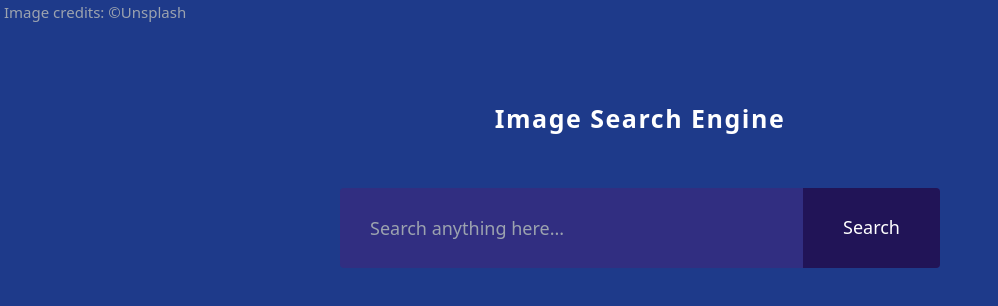
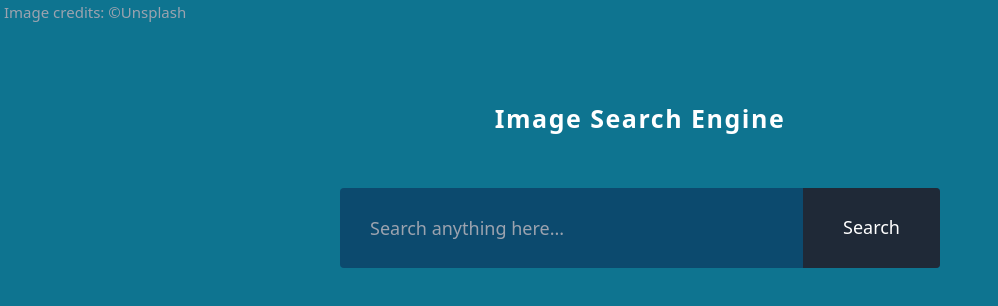
Before and after one commit to SM-GIT-HUB/Image-search, a plain HTML site: page index.html in a window 1280 px wide. Shown: the whole page, without its empty margins (0-998 px from the left). Drawn offline with nearby package versions, Linux system fonts and the light colour scheme.

Commit message:
fixed bugs and colors

```diff
--- a/index.html
+++ b/index.html
@@ -6,20 +6,20 @@
     <title>Mini Search Engine</title>
     <script src="https://cdn.tailwindcss.com"></script>
 </head>
-<body class="bg-blue-900 text-white">
+<body class="bg-cyan-700 text-white">
 
     <h2 class="fixed top-[1px] left-[4px] text-[15px] text-gray-400">Image credits: &copyUnsplash</h2>
 
     <h1 class="text-center m-[100px_auto_50px] font-bold text-[25px] tracking-[1.5px]">Image Search Engine</h1>
 
-    <form id="searchForm" action="" class="w-[90%] max-w-[600px] m-auto h-[60px] md:h-[80px] flex items-center bg-indigo-900 rounded-[4px]">
+    <form id="searchForm" action="" class="w-[90%] max-w-[600px] m-auto h-[60px] md:h-[80px] flex items-center bg-sky-900 rounded-[4px]">
         <input id="searchBox" type="text" placeholder="Search anything here..." class="bg-transparent h-full flex-[1] border-[0] outline-[0] px-[20px] md:px-[30px] text-[18px]">
-        <button id="searchButton" class="h-[100%] px-[20px] md:px-[40px] bg-[#211457] text-[16px] md:text-[18px] rounded-r-[4px] hover:shadow-[-1px_0px_5px_rgba(0,0,0,0.3)] transition-all duration-[0.1s]">Search</button>
+        <button id="searchButton" class="h-[100%] px-[20px] md:px-[40px] bg-gray-800 text-[16px] md:text-[18px] rounded-r-[4px] hover:shadow-[-1px_0px_5px_rgba(0,0,0,0.3)] transition-all duration-[0.1s]">Search</button>
     </form>
 
     <div id="searchResult" class="w-[80%] m-[50px_auto_20px] md:m-[80px_auto_50px] grid grid-cols-2 md:grid-cols-3 gap-[20px] md:gap-[30px]"></div>
 
-    <button id="showMore" class="bg-[#211457] m-[15px_auto] hidden px-[12px] py-[10px] rounded-[7px]">Show more</button>
+    <button id="showMore" class="bg-gray-800 m-[15px_auto] hidden px-[12px] py-[10px] rounded-[7px]">Show more</button>
 
     <script src="index.js"></script>
 </body>
--- a/index.js
+++ b/index.js
@@ -44,6 +44,10 @@ async function searchNow()
 
 searchForm.addEventListener("submit", (event) => {
     event.preventDefault();
+    if (searchBox.value.toString().trim() == "") {
+        return;
+    }
+
     page = 1;
     searchResult.innerHTML = "";
     showMore.style.display = "none";
```
